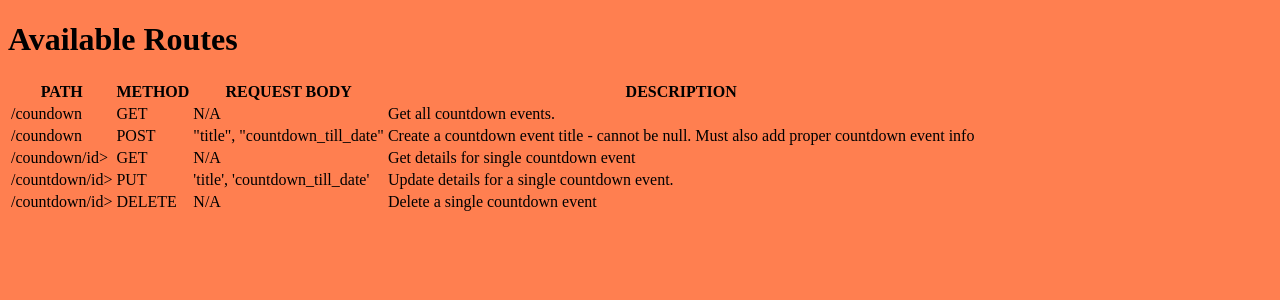
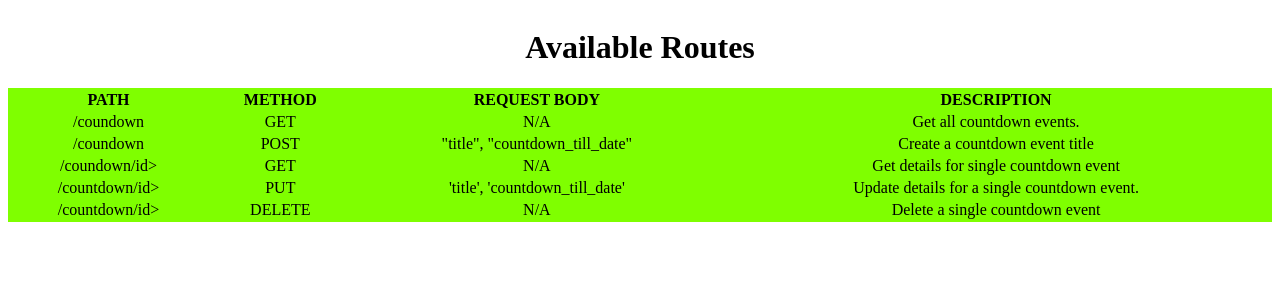
Before and after one commit to Trishthedish/countdown-clock-api, a Flask app: page / in a window 1280 px wide. Shown: the top 300 px of the page. Run offline with Flask 2, Linux system fonts and the light colour scheme.

Commit message:
change minimum styling of landing page for backend api

```diff
--- a/app/static/css/index.css
+++ b/app/static/css/index.css
@@ -1,6 +1,15 @@
-* {
-    background-color: coral;
+.routes-table {
+    display: flex;
+    flex-direction: column;
+    justify-content: center;
 }
-.styled-table {
+
+.route-title {
+    display: flex;
+    justify-content: center;
+}
+
+#styled-table {
     background-color: chartreuse;
+    text-align: center;
 }
--- a/app/templates/index.html
+++ b/app/templates/index.html
@@ -9,8 +9,8 @@
     </head>
 
     <body>
-        <main class="WHY">
-            <h1>Available Routes</h1>
+        <main class="routes-table">
+            <h1 class="route-title">Available Routes</h1>
             <table id="styled-table">
                 <thead>
                     <tr>
@@ -33,7 +33,7 @@
                         <td>/coundown</td>
                         <td>POST</td>
                         <td>"title", "countdown_till_date"</td>
-                        <td>Create a countdown event title - cannot be null. Must also add proper countdown event info</td>
+                        <td>Create a countdown event title </td>
                     </tr>
                     <tr>
                         <td>/coundown/id&gt</td>
```
